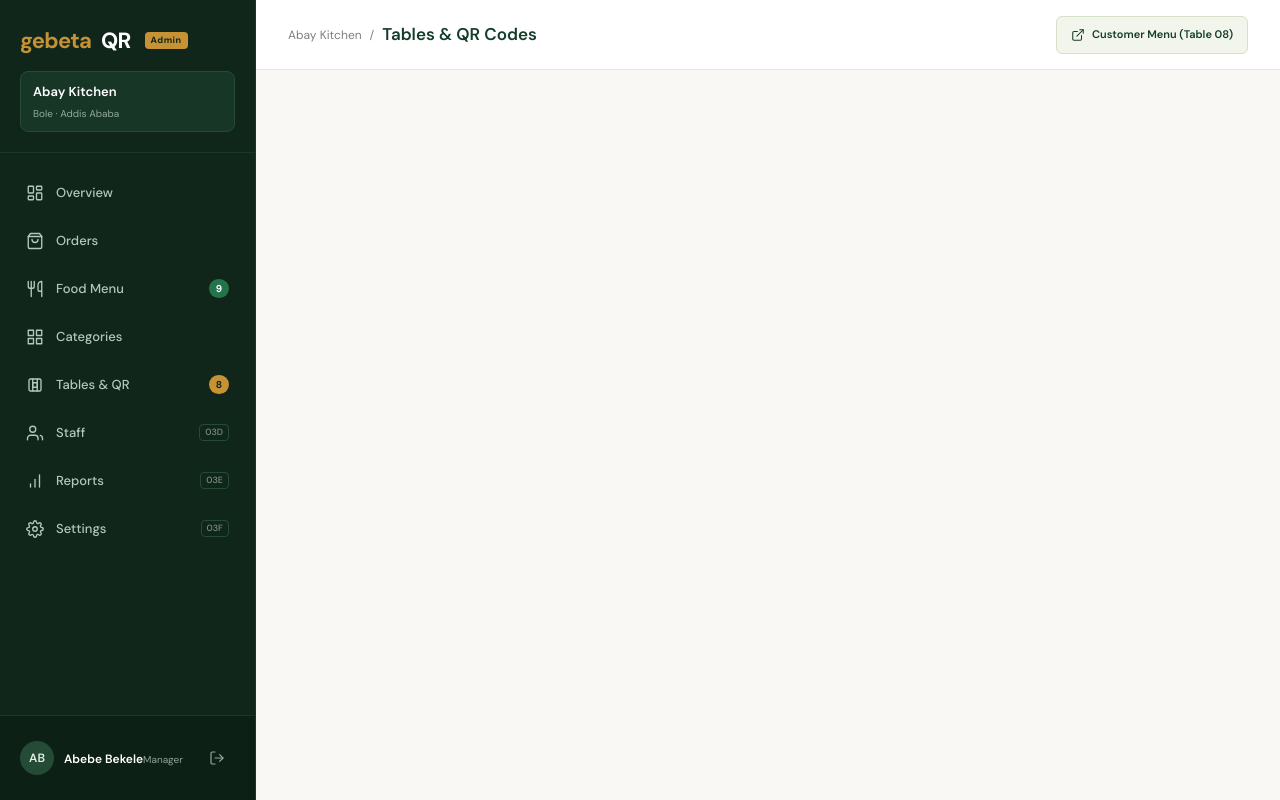
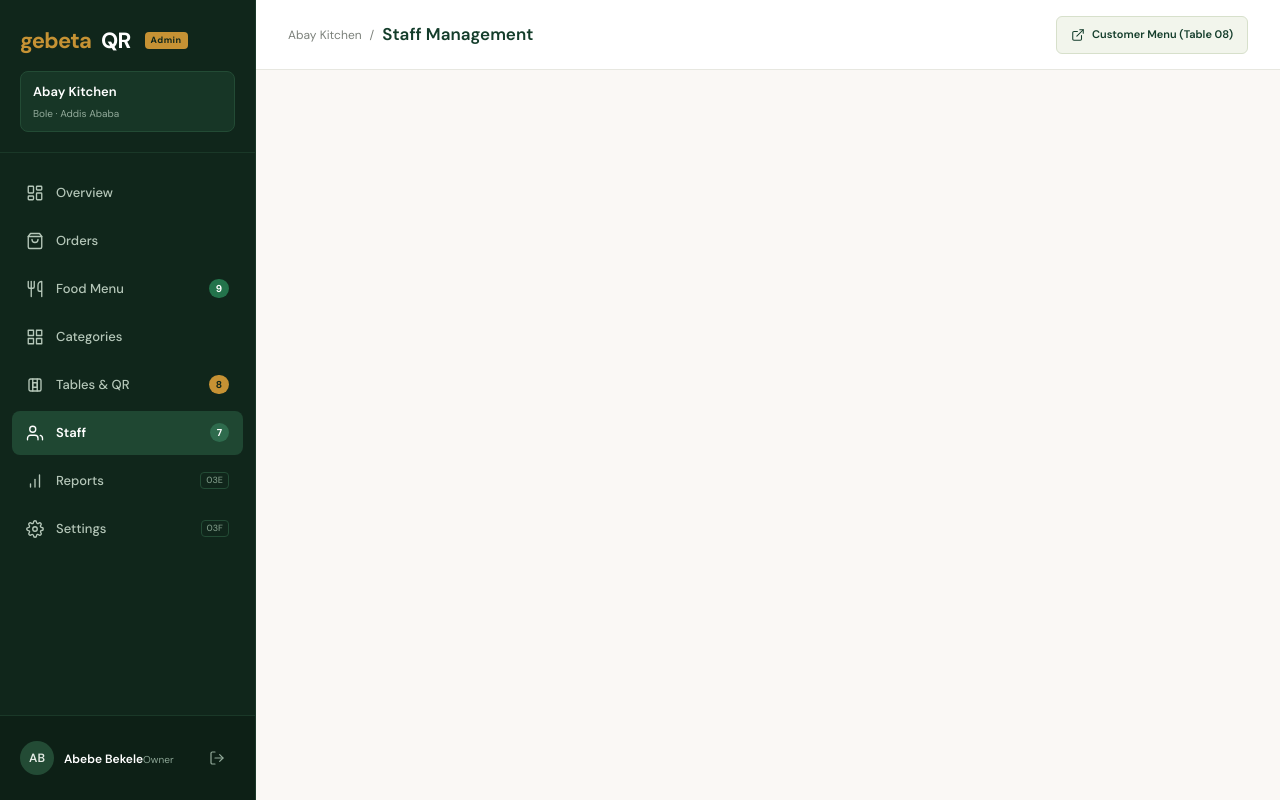
Before and after one commit to abdisa38/map-director, a React (Vite) app in the folder frontend/: page / in a window 1280 px wide. Both pictures are taken after a click on the button "Staff Portal". Built offline with nearby package versions, Linux system fonts and the light colour scheme; the HTML template or start-up script is replaced by a standard one.

Commit message:
feat: add AdminDashboard component with comprehensive restaurant management features

```diff
--- a/frontend/src/AdminDashboard.tsx
+++ b/frontend/src/AdminDashboard.tsx
@@ -655,10 +655,13 @@ export default function AdminDashboard({ sharedOrders, onUpdateOrders, onNavigat
             <span className="admin-nav-badge" style={{ background: 'var(--gold)', color: '#10261b' }}>{tables.length}</span>
           </button>
 
-          <button className="admin-nav-item" onClick={() => showToast('Staff Accounts (Coming in 03D)')}>
+          <button
+            className={`admin-nav-item ${activeTab === 'staff' ? 'active' : ''}`}
+            onClick={() => { setActiveTab('staff'); setMobileMenuOpen(false); }}
+          >
             <AdminIcon name="staff" size={18} />
             <span>Staff</span>
-            <span className="admin-nav-soon">03D</span>
+            <span className="admin-nav-badge" style={{ background: '#2e6b4d', color: '#fff' }}>{staffMembers.length}</span>
           </button>
 
           <button className="admin-nav-item" onClick={() => showToast('Sales Reports (Coming in 03E)')}>
@@ -679,7 +682,7 @@ export default function AdminDashboard({ sharedOrders, onUpdateOrders, onNavigat
             <span className="admin-user-avatar">AB</span>
             <div className="admin-user-info">
               <span className="admin-user-name">Abebe Bekele</span>
-              <span className="admin-user-role">Manager</span>
+              <span className="admin-user-role">Owner</span>
             </div>
             <button
               className="admin-logout-btn"
@@ -712,7 +715,9 @@ export default function AdminDashboard({ sharedOrders, onUpdateOrders, onNavigat
                   ? 'Food Menu'
                   : activeTab === 'categories'
                   ? 'Categories'
-                  : 'Tables & QR Codes'}
+                  : activeTab === 'tables'
+                  ? 'Tables & QR Codes'
+                  : 'Staff Management'}
               </strong>
             </div>
           </div>
```
